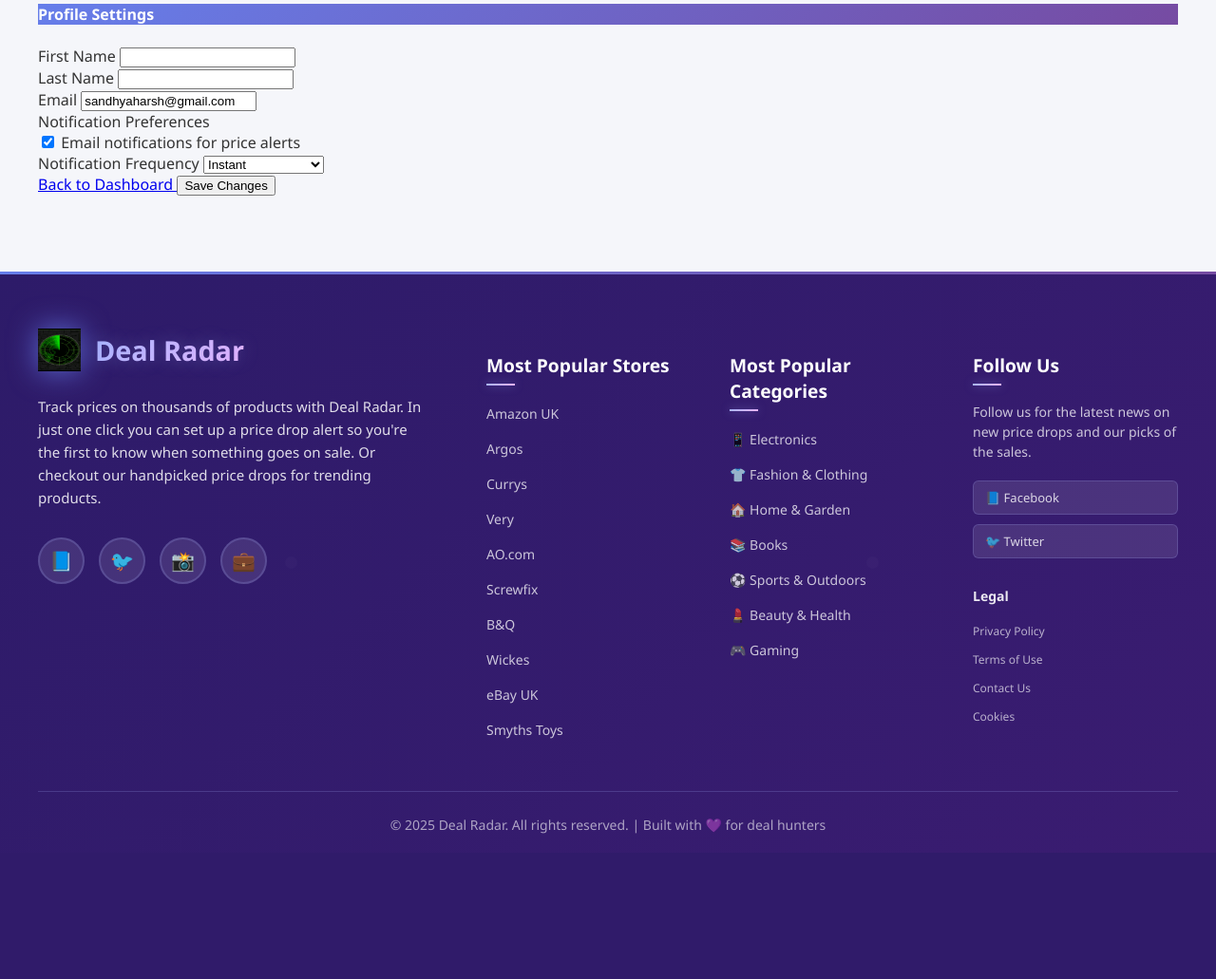
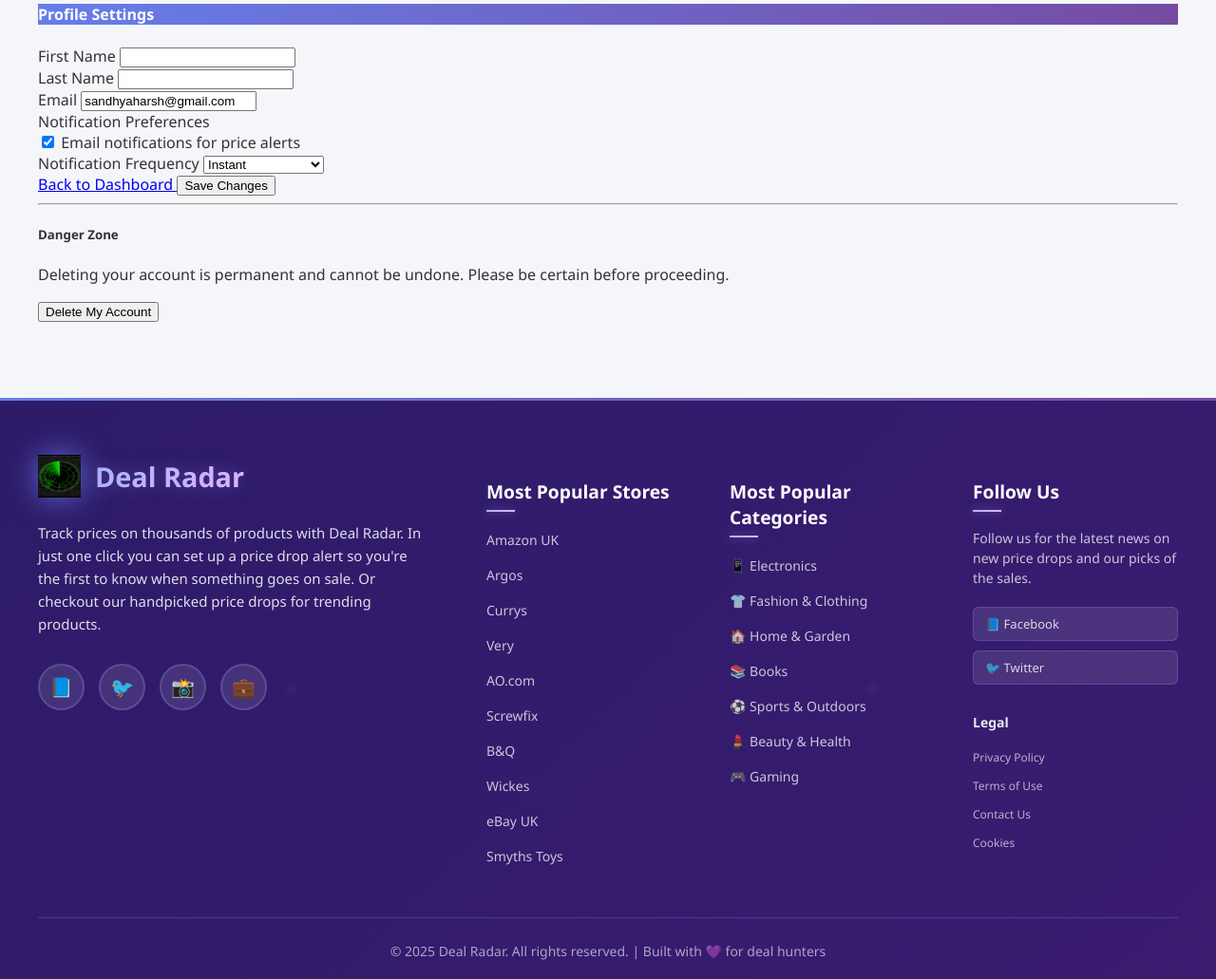
Before and after one commit to Sandhya80/Deal_Radar, a Django app: page /profile/ in a window 1280 px wide. Shown: the part 139-1170 px from the top of the page at 95% size. Before the commit the page ends 1017 px from the top, so only its background shows below. Run offline with Django 4.2, Linux system fonts and the light colour scheme; a user stored in the database is signed in; data comes from the database, SQL or seed files in the repository.

Commit message:
Add a button in profile setting for account deletion

```diff
--- a/templates/products/profile.html
+++ b/templates/products/profile.html
@@ -75,6 +75,17 @@
                             </button>
                         </div>
                     </form>
+
+                    <hr>
+
+                    <h5 class="mt-4">Danger Zone</h5>
+                    <p class="text-danger">Deleting your account is permanent and cannot be undone. Please be certain before proceeding.</p>
+                    <form action="{% url 'delete_account' %}" method="post" onsubmit="return confirm('Are you sure you want to delete your account? This cannot be undone.');">
+                        {% csrf_token %}
+                        <button type="submit" class="btn btn-danger">
+                            <i class="fas fa-trash-alt"></i> Delete My Account
+                        </button>
+                    </form>
                 </div>
             </div>
         </div>
```
